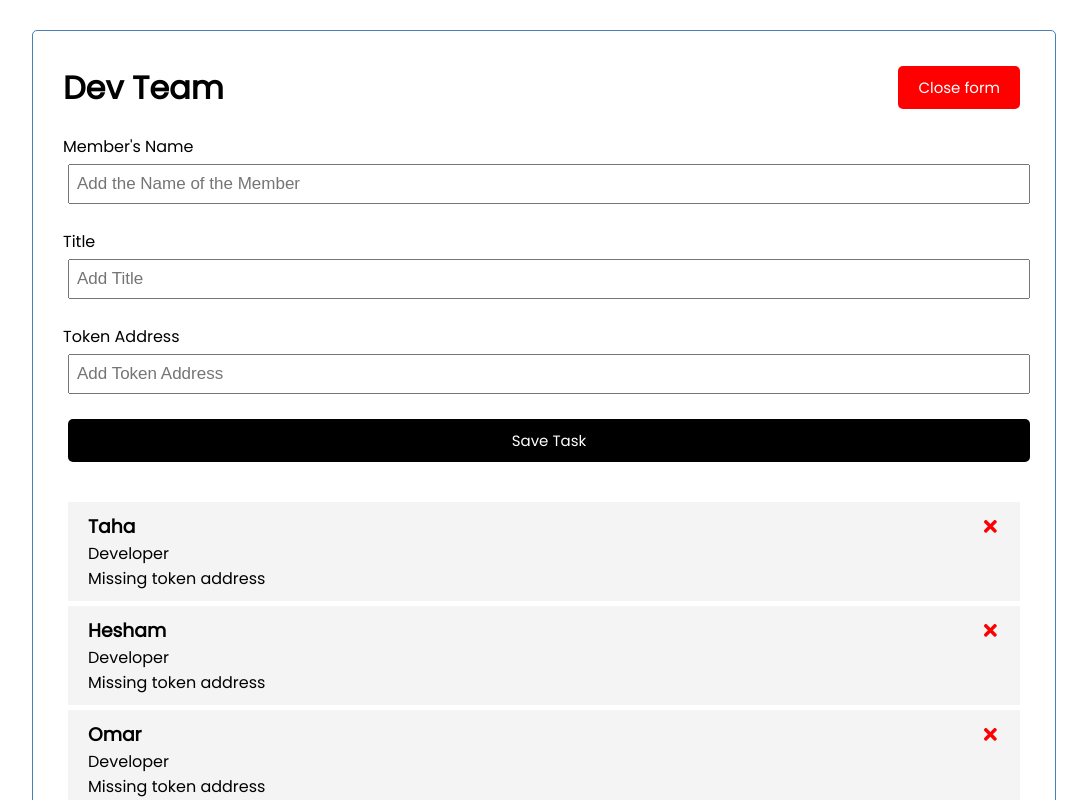
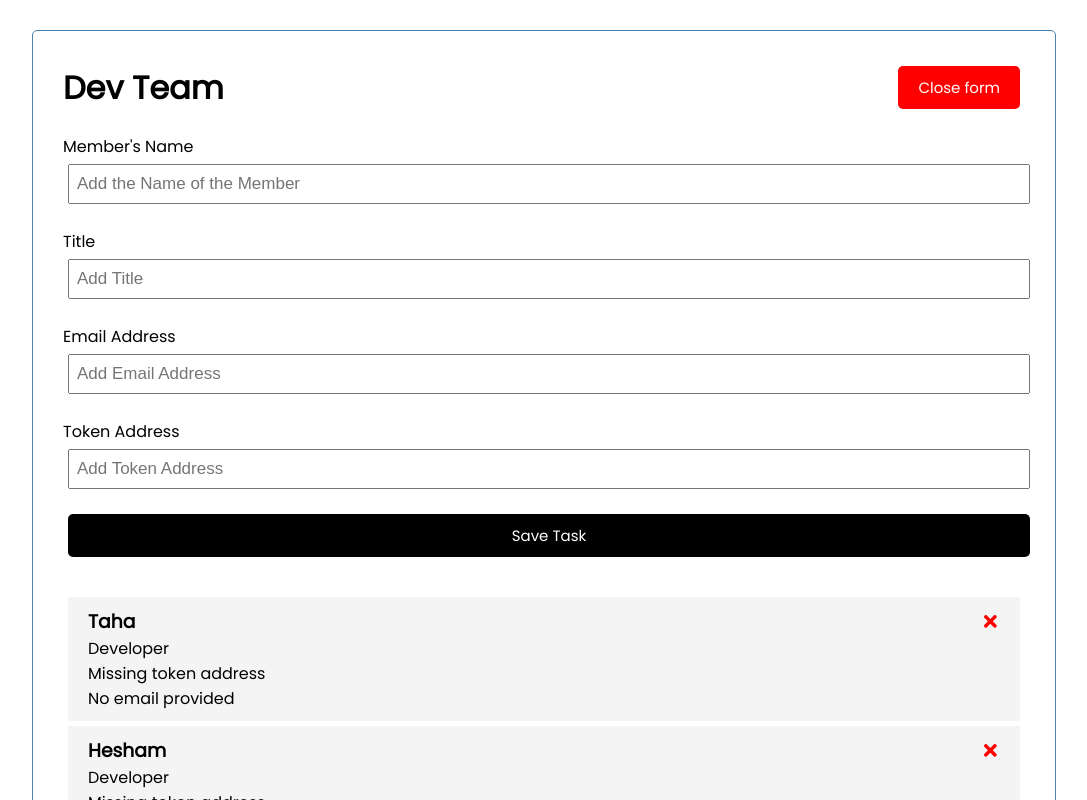
Before and after one commit to iswa-git/basic_dapp, a React (Create React App) app in the folder fe/: page / in a window 1280 px wide. Both pictures are taken after a click on the button "Add Member". Shown: the top 800 px of the page, without its empty margins (96-1183 px from the left). Built offline with nearby package versions, Linux system fonts and the light colour scheme; data requests are answered from the project's data file.

Commit message:
add email field

```diff
--- a/fe/src/components/AddMember.js
+++ b/fe/src/components/AddMember.js
@@ -6,6 +6,7 @@ const AddMember = ( { onAdd}) => {
     const [name, setName] = useState('');
     const [title, setTitle] = useState ('');
     const [netad, setNetAd] = useState ('');
+    const [email, setEmail] = useState ('');
 
     const onSubmit = (e) => {
         e.preventDefault()
@@ -22,11 +23,12 @@ const AddMember = ( { onAdd}) => {
             }
         }
 
-        onAdd( {name, title, netad })
+        onAdd( {name, title, email, netad })
 
         setName('')
         setTitle('')
         setNetAd('')
+        setEmail('')
     }
 
 
@@ -43,6 +45,11 @@ const AddMember = ( { onAdd}) => {
         </div>
 
         <div className='form-control'>
+            <label>Email Address</label>
+            <input type='text' placeholder='Add Email Address' value={email} onChange={(e) => setEmail(e.target.value)}/>
+        </div>
+
+        <div className='form-control'>
             <label>Token Address</label>
             <input type='text' placeholder='Add Token Address' value={netad} onChange={(e) => setNetAd(e.target.value)}/>
         </div>
--- a/fe/src/components/Member.js
+++ b/fe/src/components/Member.js
@@ -4,6 +4,7 @@ import { FaTimes } from 'react-icons/fa'
 
 const Member = ({member, onDelete}) => {
     let tokenaddress=member.netad ? member.netad : "Missing token address"
+    let emailaddress=member.email ? member.email : "No email provided"
     return (
         <div className={`member ${member.active && 'active'}`}
         //onDoubleCllick={() => onToggle(member.id)}
@@ -17,6 +18,7 @@ const Member = ({member, onDelete}) => {
           </h3>
           <p>{member.title}</p>
           <p>{tokenaddress}</p>
+          <p>{emailaddress}</p>
         </div>
       )
     }
```
